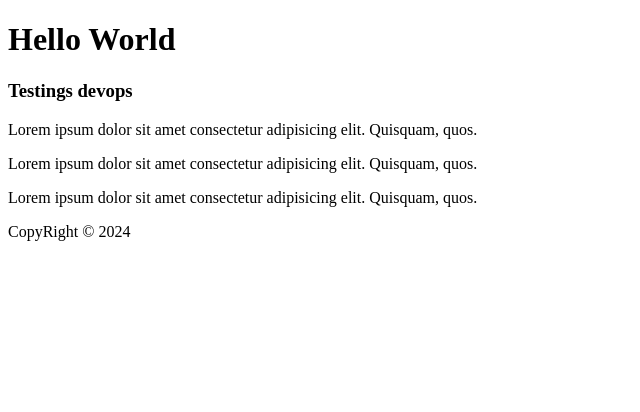
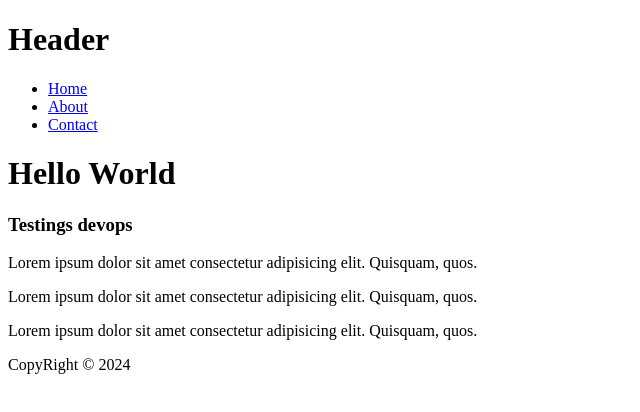
Before and after one commit to WhyRoX/2BIN-Q1-DEVOPS, a plain HTML site: page index.html in a window 1280 px wide. Shown: the whole page, without its empty margins (0-640 px from the left). Drawn offline with Linux system fonts and the light colour scheme.

Commit message:
add: new header

```diff
--- a/index.html
+++ b/index.html
@@ -5,6 +5,16 @@
     <meta name="viewport" content="width=device-width, initial-scale=1.0">
     <title>Document</title>
 </head>
+<header>
+    <h1>Header</h1>
+    <nav>
+        <ul>
+            <li><a href="#">Home</a></li>
+            <li><a href="#">About</a></li>
+            <li><a href="#">Contact</a></li>
+        </ul>
+    </nav>
+</header>
 <body>
     <h1>Hello World</h1>
     <h3> Testings devops </h3>
```
